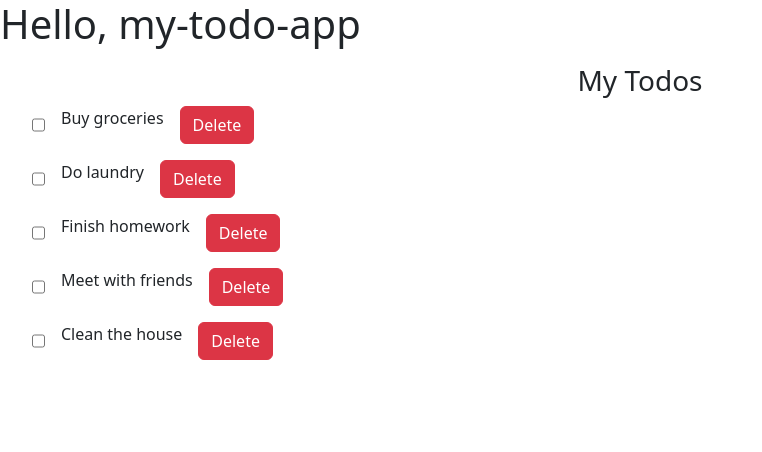
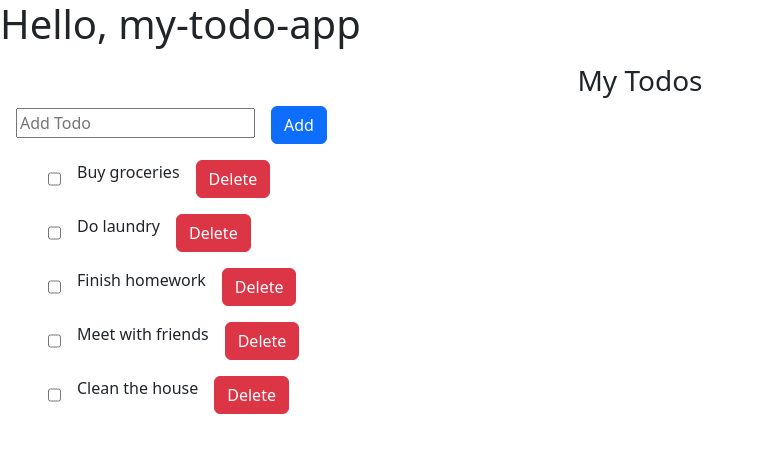
Before and after one commit to akshay2agrawal/Todo-TDD, an Angular app: page / in a window 1280 px wide. Shown: the top 452 px of the page, without its empty margins (0-762 px from the left). Built offline with nearby package versions, Linux system fonts and the light colour scheme.

Commit message:
feat: add new todo

```diff
--- a/src/app/Features/Todo/Components/display-todos/display-todos.component.html
+++ b/src/app/Features/Todo/Components/display-todos/display-todos.component.html
@@ -1,7 +1,23 @@
-<div class="conatiner my-3">
+<div class="conatiner my-3 mx-3">
   <h3 class="text-center">My Todos</h3>
-  <ul *ngFor="let todo of todos" id="todo-list">
+  <form action="/action_page.php" (ngSubmit)="handleAddTodo()">
+    <input
+      type="text"
+      id="newTodo"
+      name="newTodo"
+      placeholder="Add Todo"
+      [(ngModel)]="newTodo"
+    />
+    <input
+      type="submit"
+      value="Add"
+      class="btn btn-primary mx-3"
+      id="addTodo"
+    />
+  </form>
+  <ul id="todo-list">
+    @for (todo of todos; track $index) {
     <app-todo-item [todo]="todo"></app-todo-item>
-    <!-- <li id="item{{ todo.id }}">{{ todo.title }}</li> -->
+    }
   </ul>
 </div>
--- a/src/app/Features/Todo/Components/display-todos/display-todos.component.ts
+++ b/src/app/Features/Todo/Components/display-todos/display-todos.component.ts
@@ -3,20 +3,30 @@ import { TodosService } from '../../Services/todos.service';
 import { Todo } from '../../Services/Models/Todo';
 import { CommonModule } from '@angular/common';
 import { TodoItemComponent } from '../todo-item/todo-item.component';
-
+import { FormsModule } from '@angular/forms';
 @Component({
   selector: 'app-display-todos',
   standalone: true,
-  imports: [CommonModule, TodoItemComponent],
+  imports: [CommonModule, TodoItemComponent, FormsModule],
   templateUrl: './display-todos.component.html',
   styleUrl: './display-todos.component.css',
 })
 export class DisplayTodosComponent implements OnInit {
   todos!: Todo[];
-
+  newTodo!: string;
   constructor(private todosService: TodosService) {}
 
   ngOnInit() {
     this.todos = this.todosService.getTodos();
   }
+
+  handleAddTodo() {
+    const todo = {
+      id: this.todosService.getTodos().length + 1,
+      title: this.newTodo,
+      active: true,
+    };
+    let response = this.todosService.addTodo(todo);
+    this.newTodo = '';
+  }
 }
--- a/src/app/Features/Todo/Components/todo-item/todo-item.component.html
+++ b/src/app/Features/Todo/Components/todo-item/todo-item.component.html
@@ -1,4 +1,4 @@
-<div class="todo-item">
+<div class="todo-item my-3">
   <input
     type="checkbox"
     id="active{{ todo.id }}"
--- a/src/app/Features/Todo/Components/todo-item/todo-item.component.ts
+++ b/src/app/Features/Todo/Components/todo-item/todo-item.component.ts
@@ -23,7 +23,9 @@ export class TodoItemComponent {
   }
 
   handleDeleteClick(todo: Todo) {
-    this.todosService.deleteTodo(todo);
+    console.log('>inside handleDEleteTodo');
+    let retValue = this.todosService.deleteTodo(todo);
+    console.log('>after service method call', retValue);
   }
 
   handleCheckBox(todo: Todo) {
--- a/src/app/Features/Todo/Services/todos.service.ts
+++ b/src/app/Features/Todo/Services/todos.service.ts
@@ -18,26 +18,31 @@ export class TodosService {
   }
 
   getTodos(): Todo[] {
+    console.log('>inside getTodos');
     return this.todos;
   }
 
   deleteTodo(todo: Todo): Boolean {
+    console.log('>inside deleteTodo');
     const index = this.todos.findIndex((t) => t.id === todo.id);
     if (index === -1) {
       return false;
     }
 
     this.todos.splice(index, 1);
+    console.log(this.todos);
     return true;
   }
 
-  addTodo(todo: Todo): Boolean {
+  addTodo(todo: Todo): Todo[] | Boolean {
+    console.log('addtodo called');
+    console.log(todo);
     const exists = this.todos.some((obj) => obj.id === todo.id);
 
     if (exists) return false;
 
     this.todos.unshift(todo);
-    return true;
+    return this.todos;
   }
 
   changeActive(todo: Todo): Todo | Boolean {
--- a/src/app/app.component.ts
+++ b/src/app/app.component.ts
@@ -1,11 +1,12 @@
 import { Component } from '@angular/core';
 import { RouterOutlet } from '@angular/router';
 import { DisplayTodosComponent } from './Features/Todo/Components/display-todos/display-todos.component';
+import { FormsModule } from '@angular/forms';
 
 @Component({
   selector: 'app-root',
   standalone: true,
-  imports: [RouterOutlet, DisplayTodosComponent],
+  imports: [RouterOutlet, DisplayTodosComponent, FormsModule],
   templateUrl: './app.component.html',
   styleUrl: './app.component.css',
 })
```
Also changed, not shown: 2 other files (tests, documents, lock files or other folders).
